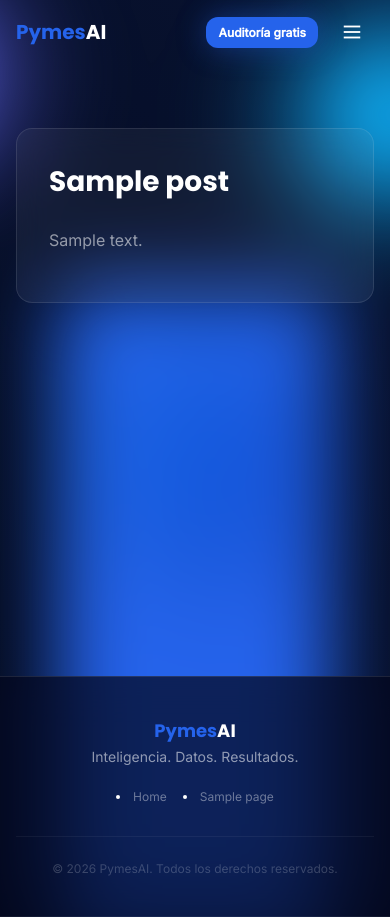
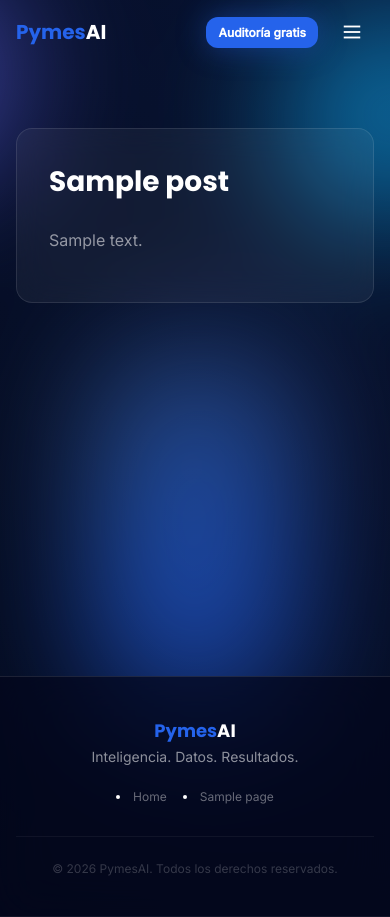
Before and after one commit to ribery111/Dreamlike, a WordPress theme: template wordpress-theme/pymesai/page.php in a window 390 px wide. Run offline with PHP 8.4 and a stand-in for WordPress, Linux system fonts and the light colour scheme; the site name, menu and one post (Sample post) are stand-ins, and other content is empty.

Commit message:
Fix background flashing: soften opaque g1 blob, mobile blur fallback, GPU layers

```diff
--- a/wordpress-theme/pymesai/assets/css/main.css
+++ b/wordpress-theme/pymesai/assets/css/main.css
@@ -306,14 +306,19 @@ table.lead-table td.name { color: #fff; font-weight: 500; }
 
 /* ---------- Fondo animado ---------- */
 .bg-anim { position: fixed; inset: 0; width: 100%; height: 100%; background: linear-gradient(40deg, var(--gradient-background-start), var(--gradient-background-end)); z-index: 0; }
-.bg-anim .gradients { height: 100%; width: 100%; filter: url(#blurMe) blur(40px); }
+.bg-anim .gradients { height: 100%; width: 100%; filter: url(#blurMe) blur(40px); transform: translateZ(0); will-change: transform; }
 .bg-anim.safari .gradients { filter: blur(48px); }
 .gradients > div {
   position: absolute; width: var(--size); height: var(--size);
   top: calc(50% - var(--size) / 2); left: calc(50% - var(--size) / 2);
   mix-blend-mode: var(--blending-value); background-repeat: no-repeat;
+  will-change: transform; backface-visibility: hidden;
 }
-.g1 { background: radial-gradient(circle at center, rgba(var(--first-color),1) 0, rgba(var(--first-color),1) 50%); transform-origin: center center; animation: moveVertical 30s ease infinite; opacity: 1; }
+/* Móvil: filtro goo SVG parpadea en GPU móvil → blur normal, más suave */
+@media (max-width: 768px) {
+  .bg-anim .gradients { filter: blur(56px); }
+}
+.g1 { background: radial-gradient(circle at center, rgba(var(--first-color),0.8) 0, rgba(var(--first-color),0) 50%); transform-origin: center center; animation: moveVertical 30s ease infinite; opacity: 1; }
 .g2 { background: radial-gradient(circle at center, rgba(var(--second-color),0.8) 0, rgba(var(--second-color),0) 50%); transform-origin: calc(50% - 400px); animation: moveInCircle 20s reverse infinite; opacity: 1; }
 .g3 { background: radial-gradient(circle at center, rgba(var(--third-color),0.8) 0, rgba(var(--third-color),0) 50%); transform-origin: calc(50% + 400px); animation: moveInCircle 40s linear infinite; opacity: 1; }
 .g4 { background: radial-gradient(circle at center, rgba(var(--fourth-color),0.8) 0, rgba(var(--fourth-color),0) 50%); transform-origin: calc(50% - 200px); animation: moveHorizontal 40s ease infinite; opacity: .7; }
--- a/wordpress-theme/pymesai/functions.php
+++ b/wordpress-theme/pymesai/functions.php
@@ -8,7 +8,7 @@
 
 if ( ! defined( 'ABSPATH' ) ) { exit; }
 
-define( 'PYMESAI_VERSION', '1.0.0' );
+define( 'PYMESAI_VERSION', '1.0.1' );
 
 /* ------------------------------------------------------------------
  * 1. Soporte del tema
```
Also changed, not shown: 1 other file.
